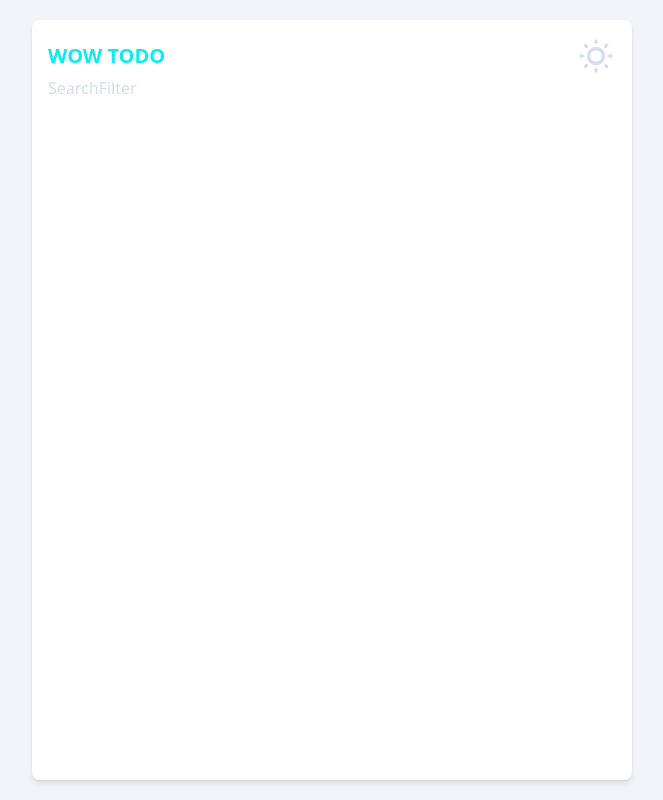
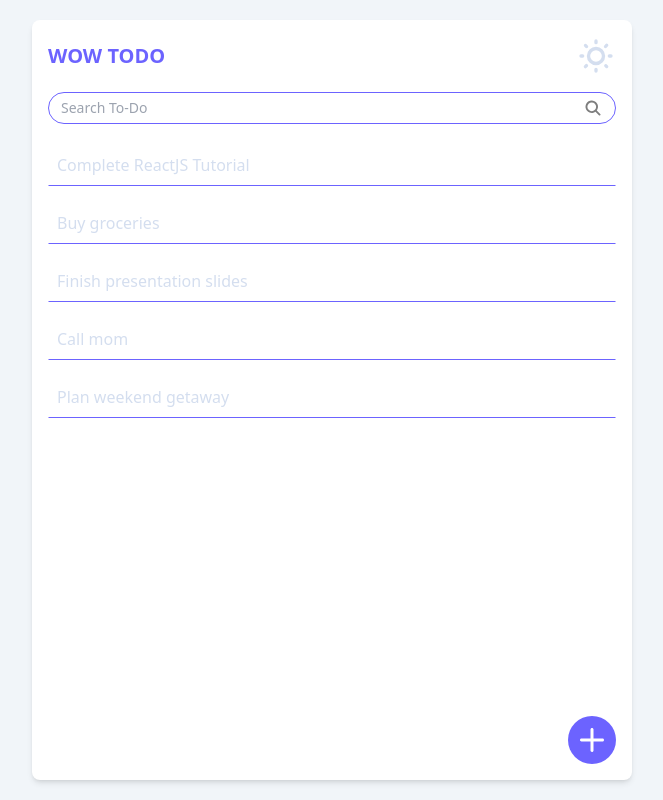
Before and after one commit to Chizycodes/wow-ai-test, a React (Vite) app: page / in a window 1280 px wide. Shown: the whole page, without its empty margins (308-971 px from the left). Built offline with nearby package versions, Linux system fonts and the light colour scheme.

Commit message:
Initial UI for list

```diff
--- a/package.json
+++ b/package.json
@@ -11,8 +11,10 @@
   },
   "dependencies": {
     "@tailwindcss/typography": "^0.5.11",
+    "prop-types": "^15.8.1",
     "react": "^18.2.0",
-    "react-dom": "^18.2.0"
+    "react-dom": "^18.2.0",
+    "react-icons": "^5.0.1"
   },
   "devDependencies": {
     "@types/react": "^18.2.66",
--- a/src/App.jsx
+++ b/src/App.jsx
@@ -4,7 +4,7 @@ import Todo from './components/Todo';
 function App() {
 	return (
 		<div className="w-screen min-h-screen flex justify-center bg-slate-100 py-5">
-			<div className="min-h-full max-w-[600px] w-full shadow-md p-4 bg-white rounded-lg">
+			<div className="min-h-full max-w-[600px] w-full shadow-md p-4 bg-white rounded-lg relative">
 				<Todo />
 			</div>
 		</div>
--- a/src/assets/SvgIcons.jsx
+++ b/src/assets/SvgIcons.jsx
@@ -1,3 +1,23 @@
-export const SunIcon = () => {
+export const SearchIcon = () => {
+  return (
+		<svg xmlns="http://www.w3.org/2000/svg" viewBox="0 0 16 16" fill="primary" className="w-5 h-5 opacity-50">
+			<path
+				fillRule="evenodd"
+				d="M9.965 11.026a5 5 0 1 1 1.06-1.06l2.755 2.754a.75.75 0 1 1-1.06 1.06l-2.755-2.754ZM10.5 7a3.5 3.5 0 1 1-7 0 3.5 3.5 0 0 1 7 0Z"
+				clipRule="evenodd"
+			/>
+		</svg>
+	);
+}
 
-}
+export const FilterIcon = () => {
+	return (
+		<svg xmlns="http://www.w3.org/2000/svg" viewBox="0 0 16 16" fill="currentColor" className="w-4 h-4 opacity-70">
+			<path
+				fillRule="evenodd"
+				d="M9.965 11.026a5 5 0 1 1 1.06-1.06l2.755 2.754a.75.75 0 1 1-1.06 1.06l-2.755-2.754ZM10.5 7a3.5 3.5 0 1 1-7 0 3.5 3.5 0 0 1 7 0Z"
+				clipRule="evenodd"
+			/>
+		</svg>
+	);
+};
--- a/src/components/SearchFilter.jsx
+++ b/src/components/SearchFilter.jsx
@@ -1,7 +1,14 @@
+import { SearchIcon } from '../assets/SvgIcons';
+
 const SearchFilter = () => {
-  return (
-    <div>SearchFilter</div>
-  )
-}
+	return (
+		<div className="mt-4">
+			<label className="input input-bordered input-sm flex items-center gap-2 border-primary outline-none bg-transparent rounded-full">
+				<input type="text" className=" grow" placeholder="Search To-Do" />
+				<SearchIcon />
+			</label>
+		</div>
+	);
+};
 
-export default SearchFilter
+export default SearchFilter;
--- a/src/components/Todo.jsx
+++ b/src/components/Todo.jsx
@@ -1,7 +1,17 @@
+import { useEffect, useState } from 'react';
 import SearchFilter from './SearchFilter';
 import ThemeSwitcher from './ThemeSwitcher';
+import NoItemFound from '../assets/no-item-found.svg';
+import todolist from '../utils/data';
+import TodoItem from './TodoItem';
+import { IoIosAdd } from 'react-icons/io';
 
 const Todo = () => {
+	const [todoList, setTodoList] = useState([]);
+
+	useEffect(() => {
+		setTodoList(todolist);
+	}, []);
 	return (
 		<div>
 			<div className="flex justify-between items-center">
@@ -9,6 +19,25 @@ const Todo = () => {
 				<ThemeSwitcher />
 			</div>
 			<SearchFilter />
+			<div>
+				{todoList.length > 0 ? (
+					<div className="flex flex-col gap-4 mt-5">
+						{todoList.map((todo) => (
+							<div key={todo.id} className="border border-transparent border-b-primary p-2">
+								<TodoItem todo={todo} />
+							</div>
+						))}
+					</div>
+				) : (
+					<div className="flex justify-center mt-10">
+						<img src={NoItemFound} />
+					</div>
+				)}
+			</div>
+
+			<div className="w-12 h-12 bg-primary rounded-full absolute bottom-4 right-4 z-10 text-white flex items-center justify-center font-2xl cursor-pointer">
+				<IoIosAdd size={120} />
+			</div>
 		</div>
 	);
 };
--- /dev/null
+++ b/src/components/TodoItem.jsx
@@ -0,0 +1,12 @@
+const TodoItem = ({ todo }) => {
+	return (
+		<div>
+			<p className="font-medium text-base">{todo.title}</p>
+			<span>
+
+			</span>
+		</div>
+	);
+};
+
+export default TodoItem;
--- a/tailwind.config.js
+++ b/tailwind.config.js
@@ -3,10 +3,15 @@
 export default {
 	content: ['./index.html', './src/**/*.{js,ts,jsx,tsx}'],
 	theme: {
-		extend: {},
+		extend: {
+			colors: {
+				primary: '#6C63FF',
+			},
+		},
 	},
 	daisyui: {
-		themes: ["aqua", "dark"],
+		themes: ['aqua', 'dark'],
+		DarkTheme: 'dark',
 	},
 	// eslint-disable-next-line no-undef
 	plugins: [require('@tailwindcss/typography'), require('daisyui')],
```
Also changed, not shown: src/assets/no-item-found.svg (added), 1 other file (tests, documents, lock files or other folders).
